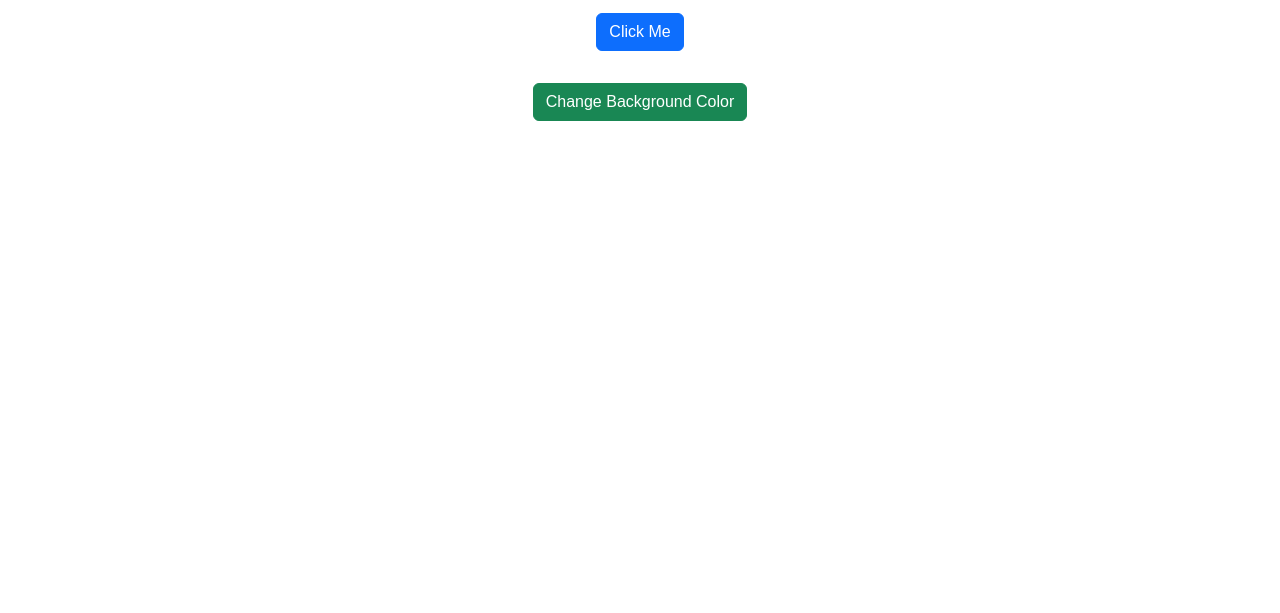
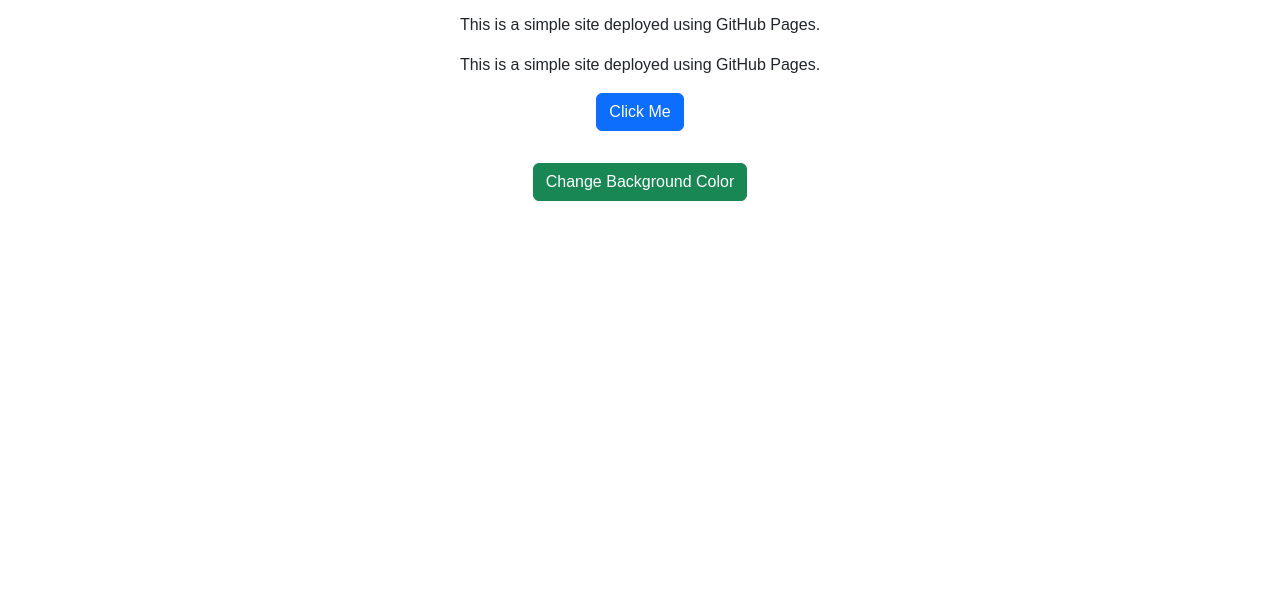
Before and after one commit to Lexmw/deploying-with-github-pages, a plain HTML site: page index.html in a window 1280 px wide. Shown: the part 187-800 px from the top of the page. Drawn offline with nearby package versions, Linux system fonts and the light colour scheme.

Commit message:
Update index.html and added p tags

```diff
--- a/index.html
+++ b/index.html
@@ -17,6 +17,8 @@
     <div class="container text-center mt-5">
         <h1>Welcome to My GitHub Pages Website!</h1>
         <p>This is a simple site deployed using GitHub Pages.</p>
+        <p>This is a simple site deployed using GitHub Pages.</p>
+        <p>This is a simple site deployed using GitHub Pages.</p>
         <button id="changeTextBtn" class="btn btn-primary">Click Me</button>
         <p id="message" class="mt-3"></p>
 
```
